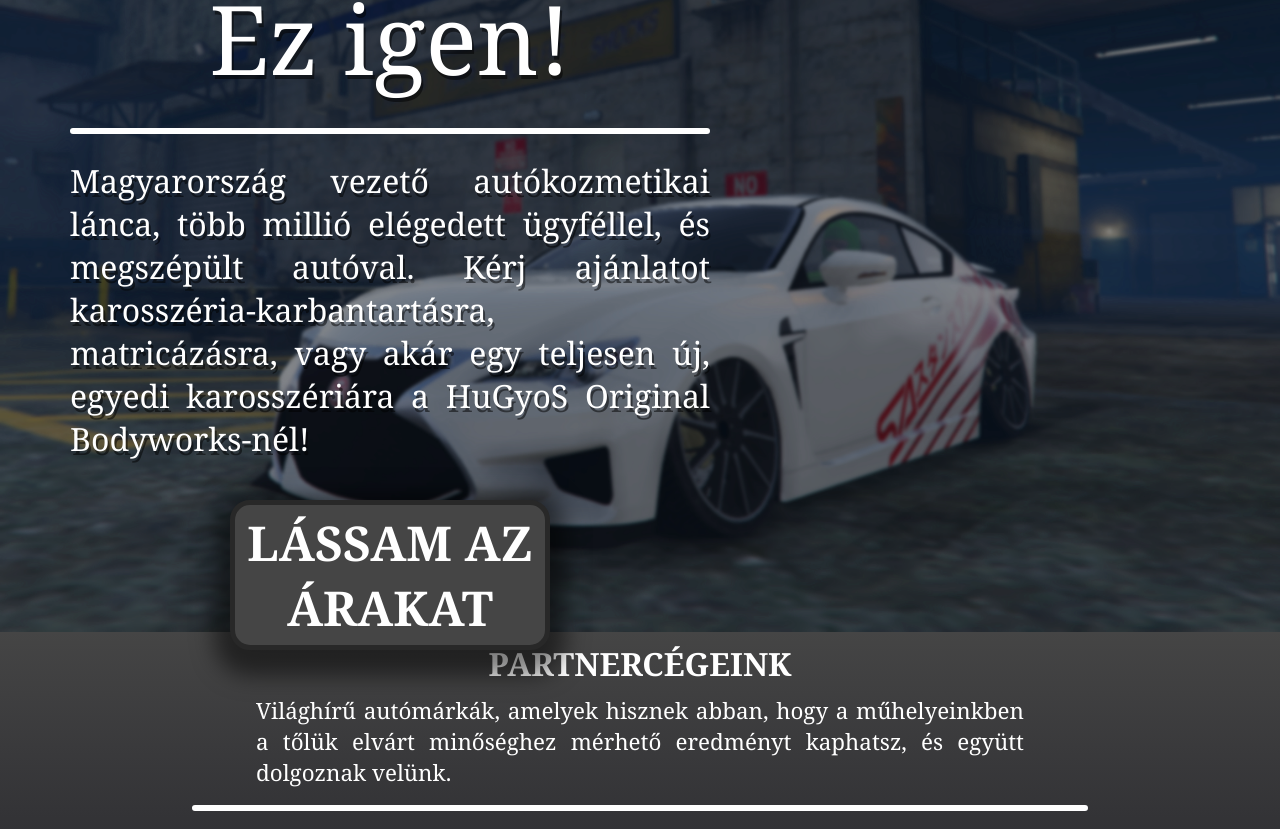
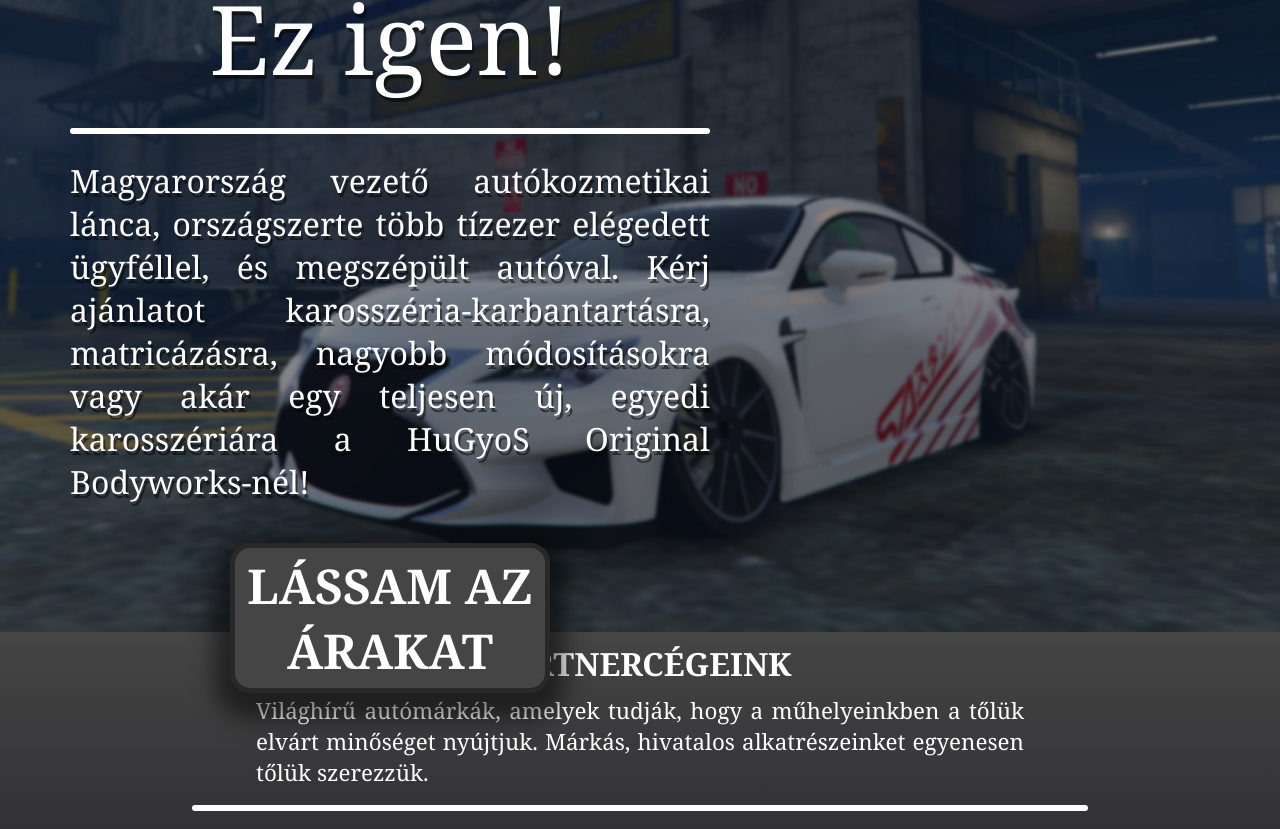
Before and after one commit to pasztor-mark/szteszt-projekt, a React (Vite) app: page / in a window 1280 px wide. Shown: the part 228-1057 px from the top of the page. Built offline with nearby package versions, Linux system fonts and the light colour scheme.

Commit message:
chore: szövegek frissítése (by: @Sjosfi)

```diff
--- a/src/pages/Arak/Arak.tsx
+++ b/src/pages/Arak/Arak.tsx
@@ -34,9 +34,9 @@
             <img src={'logo.png'} alt="Logo" className='logo'/>
             <div className="header">
                 <h1>Árak</h1>
-                    <p>A szolgáltatásaink széles katalógusa, megközelítő minimum és maximum árakkal.
-                        Az árak természetesen csak tájékoztató jellegűek, ajánlatkérésért lássa az oldal alján található
-                        “Ajánlatkérés” ívet, töltse ki, és hamarosan visszatérünk egy ajánlattal.</p>
+                <p>A szolgáltatásaink széles katalógusa, megközelítő minimum és maximum árakkal.
+                        Az feltüntetett árak csak tájékoztató jellegűek, ajánlatkérésért töltse az oldal alján található
+                        “Ajánlatkérés” ívet. Ezután 2 munkanapon belül felvesszük önnel a kapcsolatot.</p>
                 <hr />
             </div>
             <div className="PriceCollection">
@@ -46,7 +46,7 @@
             </div>
             <div className="PriceForm">
                 <h1>Az autója hálás lesz.</h1>
-                <p>Írja be az e-mail címét, küldje el nekünk és felkeressük Önt a további részletekkel.<br></br>Küldés előtt jelölje ki a kívánt szolgáltatást a fentebb található lista elemei közül.</p>
+                <p>Töltse ki az alábbi mezőt az email címével, és mi felkeressük Önt a további részletekkel.<br></br>Küldés előtt jelölje ki a kívánt szolgáltatásokat a fentebb található lista elemei közül.</p>
                 <div className="emailSender">
                     <input type="text" className='emailInput' placeholder='  pelda@pelda.hu'/>
                     <button className='emailButton'>Kérem az ajánlatot!</button>
--- a/src/pages/Landing/landing.tsx
+++ b/src/pages/Landing/landing.tsx
@@ -20,7 +20,7 @@
                     <img src={Logo} alt="Logo" className='logo'/>
                     <h1>Ez igen!</h1>
                     <hr />
-                    <p>Magyarország vezető autókozmetikai lánca, több millió elégedett ügyféllel, és megszépült autóval.  Kérj ajánlatot karosszéria-karbantartásra, matricázásra, vagy akár egy teljesen új, egyedi karosszériára a HuGyoS Original Bodyworks-nél!</p>
+                    <p>Magyarország vezető autókozmetikai lánca, országszerte több tízezer elégedett ügyféllel, és megszépült autóval.  Kérj ajánlatot karosszéria-karbantartásra, matricázásra, nagyobb módosításokra vagy akár egy teljesen új, egyedi karosszériára a HuGyoS Original Bodyworks-nél!</p>
                     <a href="#">
                         <button className='ctaButton'>LÁSSAM AZ ÁRAKAT</button>
                     </a>
@@ -28,7 +28,7 @@
             </div>
             <div className="SponsorScreen">
                 <h3>PARTNERCÉGEINK</h3>
-                <p>Világhírű autómárkák, amelyek hisznek abban, hogy a műhelyeinkben a tőlük elvárt minőséghez mérhető eredményt kaphatsz, és együtt dolgoznak velünk.</p>
+                <p>Világhírű autómárkák, amelyek tudják, hogy a műhelyeinkben a tőlük elvárt minőséget nyújtjuk. Márkás, hivatalos alkatrészeinket egyenesen tőlük szerezzük.</p>
                 <hr />
                 <div className="SponsorLogos">
                     <span><img src={SLogo} alt="Suzuki Motorsports" /></span>
```
